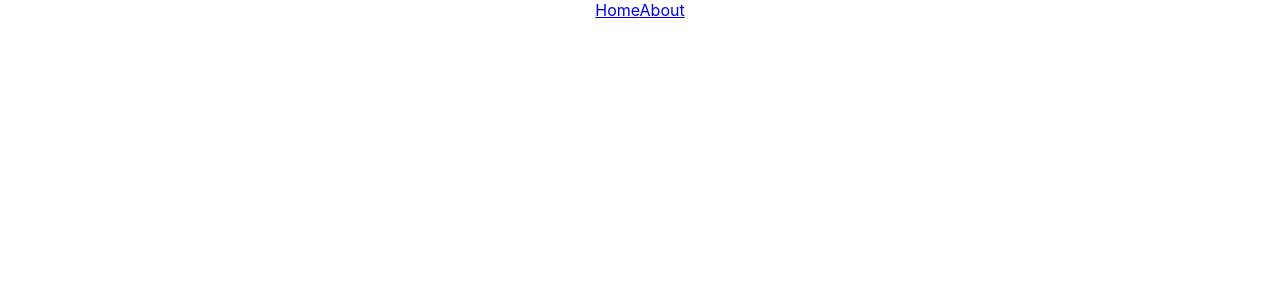
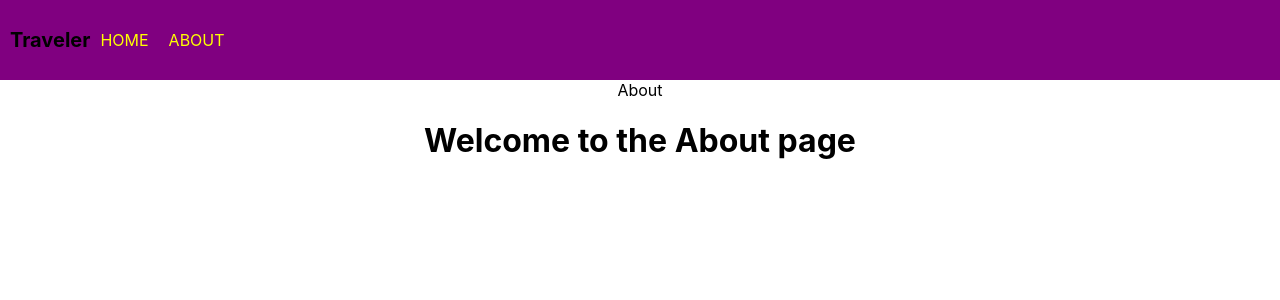
Before and after one commit to KotaUeshima/traveler-g, a React (Create React App) app: page /about in a window 1280 px wide. Shown: the top 300 px of the page. Built offline with nearby package versions, Linux system fonts and the light colour scheme; no server answers.

Commit message:
styling nav bar

```diff
--- a/db.json
+++ b/db.json
@@ -11,7 +11,7 @@
       },
       {
         "id": 2,
-        "name": "United States of America",
+        "name": "U.S.A",
         "continent": "North America",
         "flag": "https://countryflagsapi.com/png/us",
         "capital": "Washington D.C.",
--- a/package.json
+++ b/package.json
@@ -12,6 +12,7 @@
     "@testing-library/user-event": "^13.5.0",
     "react": "^18.2.0",
     "react-dom": "^18.2.0",
+    "react-router": "^6.3.0",
     "react-router-dom": "^5.3.3",
     "react-scripts": "5.0.1",
     "web-vitals": "^2.1.4"
--- a/src/App.js
+++ b/src/App.js
@@ -1,7 +1,7 @@
 import React from 'react'
 import './App.css';
 import Home from './views/Home';
-import Nav from './components/Nav.js'
+import ResponsiveAppBar from './components/Nav.js'
 import About from './views/About'
 import TravelerExperiences from './views/TravelerExperiences';
 import {
@@ -15,16 +15,16 @@ function App() {
   return (
     <div className="App">
       <Router>
-        <Nav />
+        <ResponsiveAppBar />
         <Switch>
-          <Route path="/:id">
-            <TravelerExperiences />
+          <Route exact path="/">
+            <Home />
           </Route>
           <Route path="/about">
             <About />
           </Route>
-          <Route path="/">
-            <Home />
+          <Route path="/:id">
+            <TravelerExperiences />
           </Route>
         </Switch>
       </Router>
--- a/src/components/Nav.js
+++ b/src/components/Nav.js
@@ -1,13 +1,41 @@
-import React from 'react'
-import { Link} from 'react-router-dom'
+import React from 'react';
+import {Link} from 'react-router-dom'
+import styled from '@emotion/styled';
 
-function Nav() {
+const ResponsiveAppBar = () => {
   return (
-    <nav>
-      <Link to='/'>Home</Link>
-      <Link to='/about'>About</Link>
-    </nav>
-  )
+    <Styles.Container>
+      <Styles.Title>
+        Traveler
+      </Styles.Title>
+      <Styles.NavLink to="/">
+        HOME
+      </Styles.NavLink>
+      <Styles.NavLink to="/about">
+        ABOUT
+      </Styles.NavLink>
+    </Styles.Container>
+  );
+};
+
+export default ResponsiveAppBar;
+
+const Styles = {
+  NavLink: styled(Link)`
+    color: yellow;
+    margin-right: 20px;
+    text-decoration: none;
+  `,
+  Container: styled.div`
+    align-items: center;
+    display: flex;
+    flex: 1;
+    min-width: 0;
+    background-color: purple;
+    width: 100vw;
+  `,
+  Title: styled.h1`
+    font-size: 20px;
+    margin: 10px;
+  `,
 }
-
-export default Nav
--- a/src/views/About.js
+++ b/src/views/About.js
@@ -1,8 +1,12 @@
 import React from 'react'
+
 
 function About() {
   return (
-    <div>About</div>
+      <div>
+        <div>About</div>
+        <h1>Welcome to the About page</h1>
+      </div>
   )
 }
 
--- a/src/views/TravelerExperiences.js
+++ b/src/views/TravelerExperiences.js
@@ -15,6 +15,7 @@ function TravelerExperiences() {
 
   return (
     <div>
+        hi
       <img src={flag}/>
     </div>
   )
```
Also changed, not shown: 1 other file (tests, documents, lock files or other folders).
